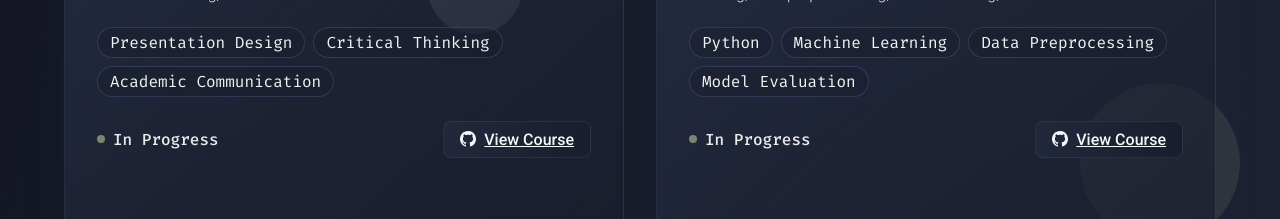
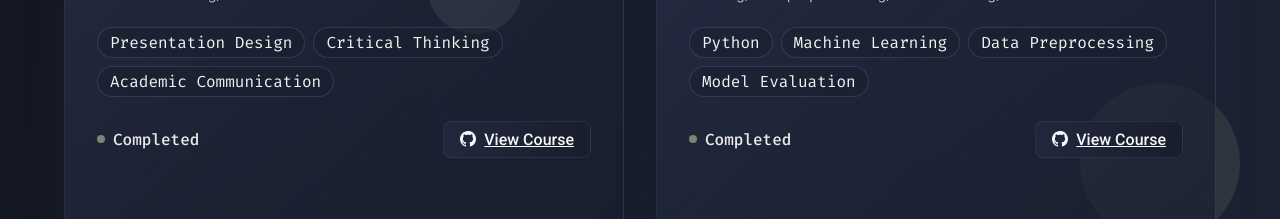
Before and after one commit to emperuna/my-portfolio, a React (Vite) app: page / in a window 1280 px wide. Shown: the part 1840-2059 px from the top of the page. Built offline with nearby package versions, Linux system fonts and the light colour scheme.

Commit message:
fix: update course statuses to 'Completed' and adjust status indicator

```diff
--- a/src/components/Activities.jsx
+++ b/src/components/Activities.jsx
@@ -7,7 +7,7 @@ const Activities = () => {
       title: "Advanced Presentation and Reasoning",
       description: "Course repository for CSST 101 (IS 101). Contains coursework, exercises, and projects focusing on structured presentation skills, critical reasoning, and academic communication.",
       technologies: ["Presentation Design", "Critical Thinking", "Academic Communication"],
-      status: "In Progress",
+      status: "Completed",
       semester: "2025",
       github: "https://emperuna.github.io/CSST101-3A-AY2526/"
     },
@@ -16,7 +16,7 @@ const Activities = () => {
       title: "Basic Machine Learning",
       description: "Course repository for CSST 102 (IS 102). Includes coursework, exercises, and projects introducing fundamental concepts of machine learning, data preprocessing, model building, and evaluation.",
       technologies: ["Python", "Machine Learning", "Data Preprocessing", "Model Evaluation"],
-      status: "In Progress",
+      status: "Completed",
       semester: "2025",
       github: "https://emperuna.github.io/CSST102-3A-AY2526/"
     }
@@ -87,7 +87,7 @@ const Activities = () => {
 
                 <div className="flex items-center justify-between">
                   <div className="flex items-center gap-2">
-                    <div className="w-2 h-2 bg-reseda-green-400 rounded-full animate-pulse"></div>
+                    <div className="w-2 h-2 bg-reseda-green-400 rounded-full"></div>
                     <span className="text-sm font-medium text-anti-flash-400 font-mono">
                       {course.status}
                     </span>
```
